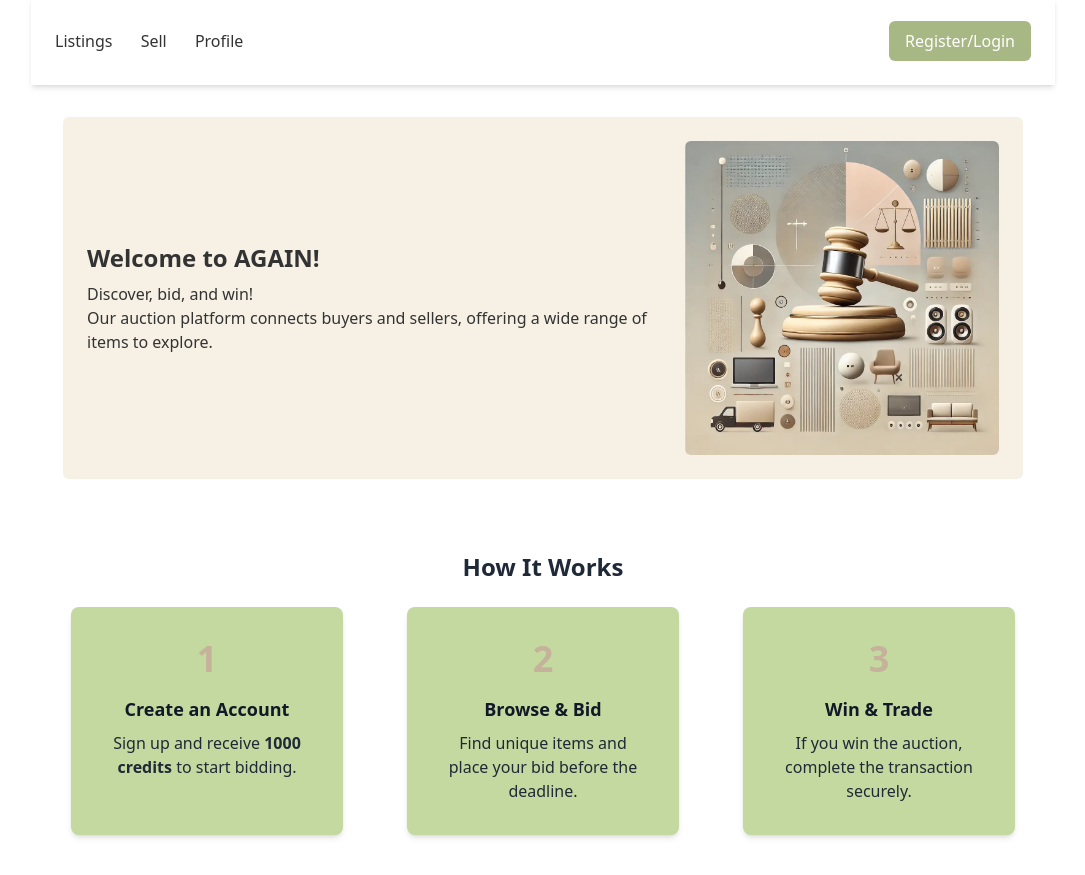
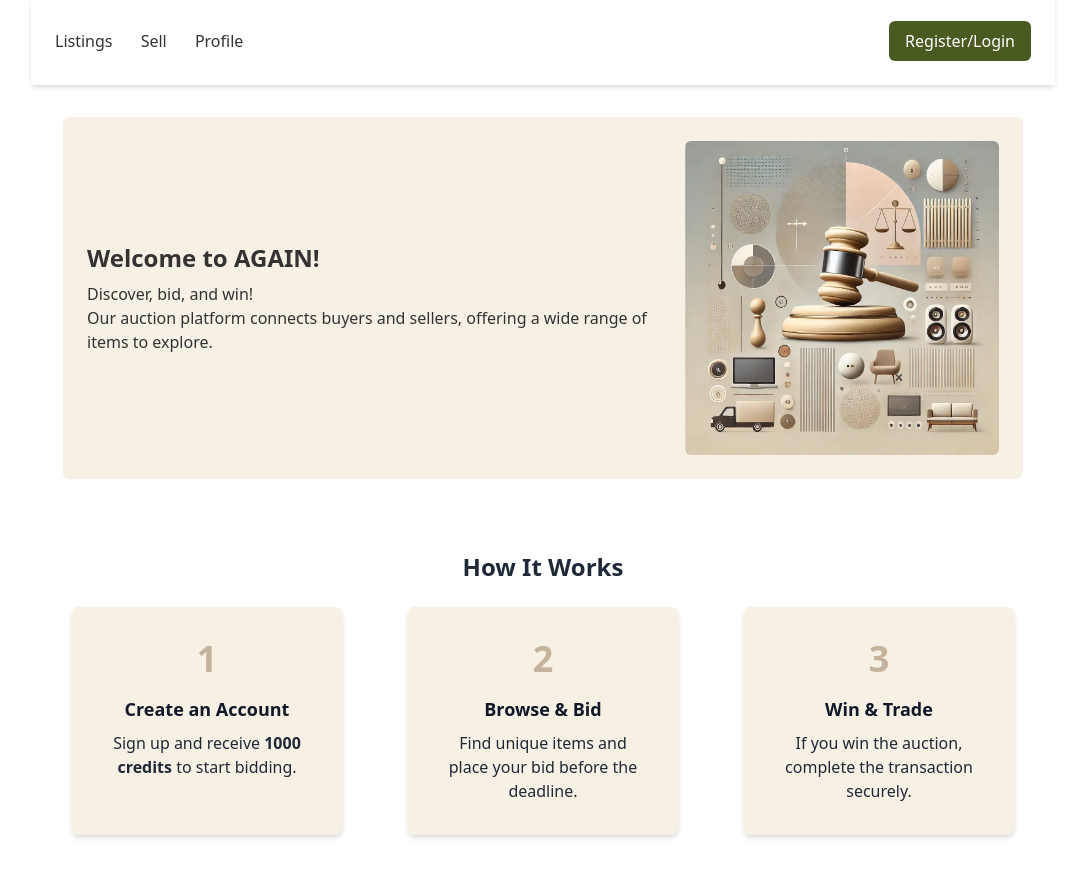
Before and after one commit to KineOnes/sp2, a website: page index.html in a window 1280 px wide. Shown: the part 95-970 px from the top of the page, without its empty margins (97-1182 px from the left). Drawn offline with Linux system fonts and the light colour scheme.

Commit message:
Adjust color on login btn, card bcg and searchbar to be more wcag compliant

```diff
--- a/index.html
+++ b/index.html
@@ -49,19 +49,19 @@
       <h2 class="text-2xl font-semibold mb-6 text-gray-800">How It Works</h2>
       <div class="grid grid-cols-1 md:grid-cols-3 gap-16"> <!-- Increased gap for more spacing -->
 
-        <div class="p-8 bg-lightOlive rounded-lg hover:shadow-md transition-shadow duration-300 shadow-md max-w-screen-lg mx-auto">
+        <div class="p-8 bg-beige rounded-lg hover:shadow-md transition-shadow duration-300 shadow-md max-w-screen-lg mx-auto">
           <div class="text-4xl mb-4 font-bold text-lightBrown">1</div>
           <h3 class="text-lg font-semibold text-gray-900">Create an Account</h3>
           <p class="text-gray-800 mt-2">Sign up and receive <strong>1000 credits</strong> to start bidding.</p>
         </div>
 
-        <div class="p-8 bg-lightOlive rounded-lg hover:shadow-md transition-shadow duration-300 shadow-md max-w-screen-lg mx-auto">
+        <div class="p-8 bg-beige rounded-lg hover:shadow-md transition-shadow duration-300 shadow-md max-w-screen-lg mx-auto">
           <div class="text-4xl mb-4 font-bold text-lightBrown">2</div>
           <h3 class="text-lg font-semibold text-gray-900">Browse & Bid</h3>
           <p class="text-gray-800 mt-2">Find unique items and place your bid before the deadline.</p>
         </div>
 
-        <div class="p-8 bg-lightOlive rounded-lg hover:shadow-md transition-shadow duration-300 shadow-md max-w-screen-lg mx-auto">
+        <div class="p-8 bg-beige rounded-lg hover:shadow-md transition-shadow duration-300 shadow-md max-w-screen-lg mx-auto">
           <div class="text-4xl mb-4 font-bold text-lightBrown">3</div>
           <h3 class="text-lg font-semibold text-gray-900">Win & Trade</h3>
           <p class="text-gray-800 mt-2">If you win the auction, complete the transaction securely.</p>
--- a/tailwind.config.js
+++ b/tailwind.config.js
@@ -9,8 +9,8 @@ module.exports = {
     extend: {
       colors: {
         beige: "#F6F0E5",       // Background for listings
-        olive: "#A8B885",       // Search bar background
-        lightOlive: "#C4D99F",  // Lighter version of olive
+        olive: "#4A5B21",       // Login button background
+        lightOlive: "#A8B88D",  // Search bar background
         lightBrown: "#C4B29B",  // Button background
         darkText: "#333333",    // Text color for headings
       },
```
Also changed, not shown: listings.html (+4 -4 lines), dist/output.css, output.css.
